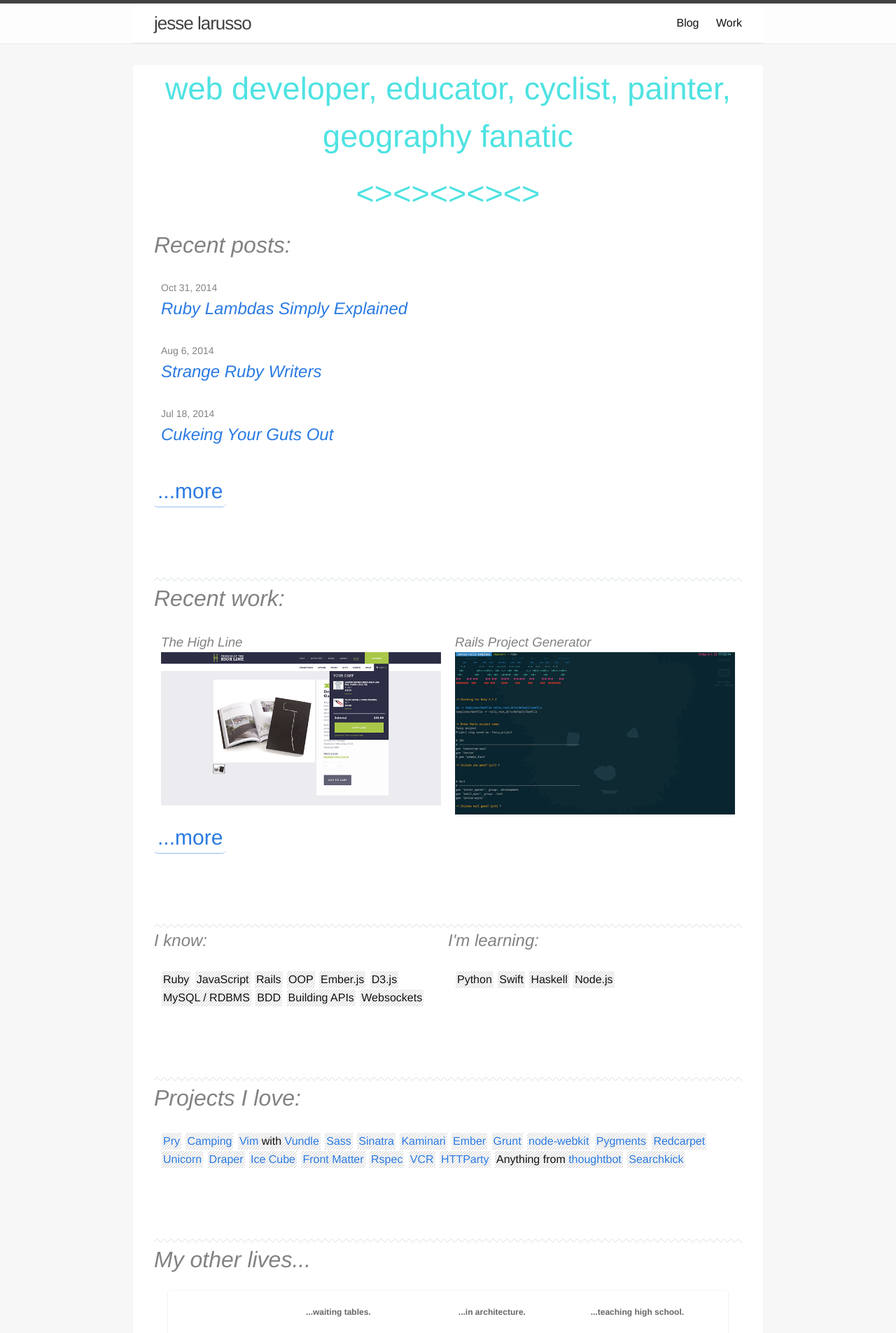
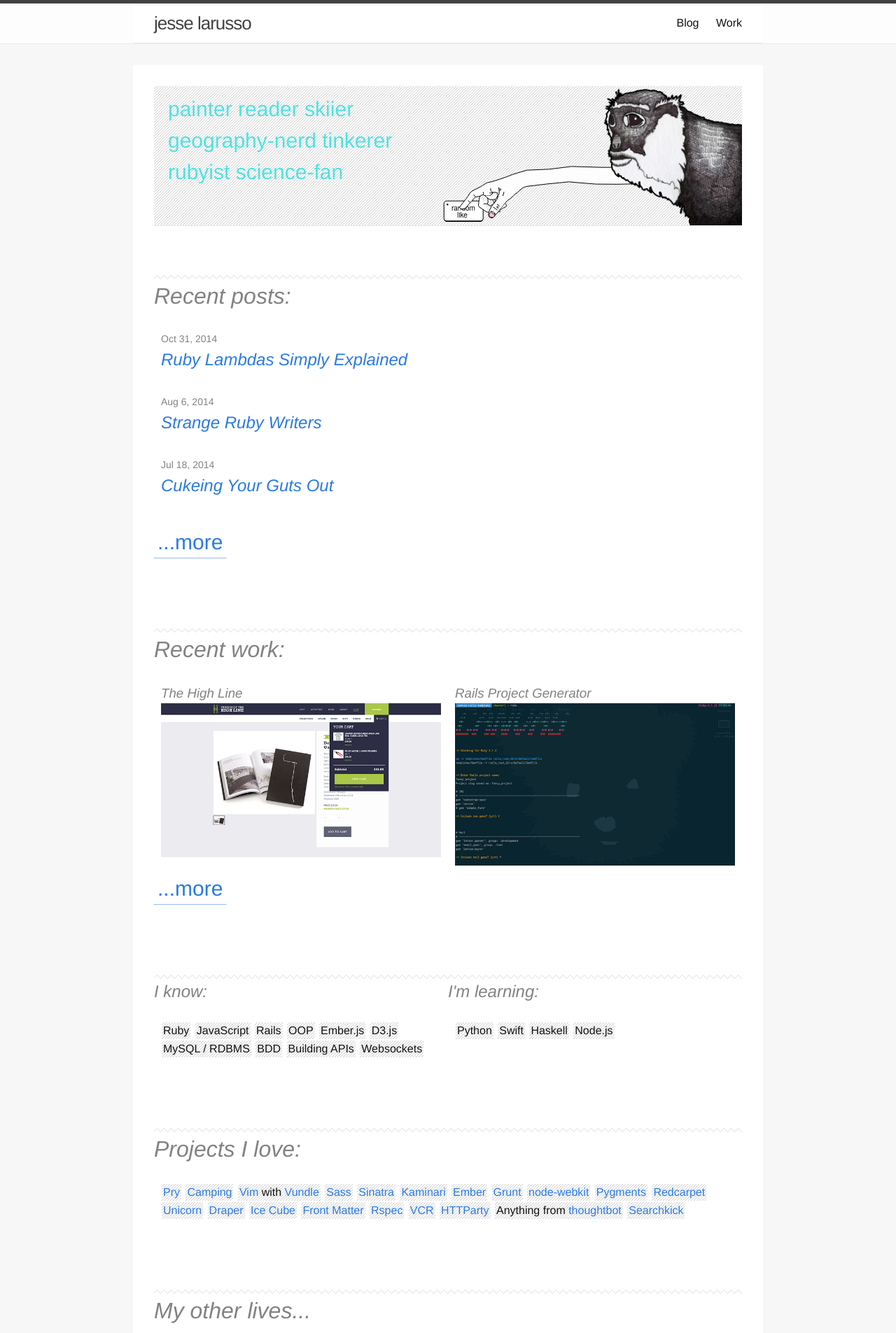
Before and after one commit to jlarusso/jlarusso.github.io, a Jekyll site: the page built from index.html, in a window 1280 px wide. Shown: the top 1905 px of the page at 70% size. Built offline with Jekyll 4.4.1, drawn with Linux system fonts in a browser that asks for light colours; some web fonts are replaced; Markdown is read by kramdown in place of the engine named in the settings.

Commit message:
Put monkey back in

```diff
--- a/_includes/hero.html
+++ b/_includes/hero.html
@@ -1,12 +1,12 @@
 <div class="monkey-hero">
-  <div id="heroText">
-  </div>
+  <p id="tagline" class="tagline"></p>
 
   <svg xmlns="http://www.w3.org/2000/svg" xmlns:xlink="http://www.w3.org/1999/xlink" version="1.1" x="0px" y="0px" width="450px" height="200px" viewBox="0 0 450 200" xml:space="preserve">
-    <g id="capslock" class="svg-caps inverted">
+    <g id="capslock" class="svg-caps">
       <path d="M80.2 169.4V190c0 2.2-1.8 4-4 4h-48c-2.2 0-4-1.8-4-4v-20.6"/>
       <path d="M80.2 188.8c0 2.2-1.8 4-4 4h-48c-2.2 0-4-1.8-4-4v-20.6c0-2.2 1.8-4 4-4h48c2.2 0 4 1.8 4 4V188.8 z" class="keyboard-key"/>
-      <text transform="matrix(1 0 0 1 29.3584 187.4346)" class="text">caps lock</text>
+      <text transform="matrix(1 0 0 1 35 178)" class="text">random</text>
+      <text transform="matrix(1 0 0 1 43 188)" class="text">like</text>
       <circle cx="29.2" cy="169.3" r="1.2" class="dot"/>
     </g>
     <g id="svg-hand">
--- a/_includes/subtle_hero.html
+++ /dev/null
@@ -1,5 +0,0 @@
-<div class="subtle-hero">
-  <!-- <span><><><><><></span> -->
-  <p>web developer, educator, cyclist, painter, geography fanatic<p>
-  <span><><><><><></span>
-</div>
--- a/_sass/_base.scss
+++ b/_sass/_base.scss
@@ -136,6 +136,7 @@ pre {
 // Wrapper
 // ----------------------------------------------------------------------------
 .wrapper {
+  position: relative;
   max-width: -webkit-calc(960px - (#{$spacing-unit} * 2));
   max-width:         calc(960px - (#{$spacing-unit} * 2));
   margin-right: auto;
--- a/_sass/_hero.scss
+++ b/_sass/_hero.scss
@@ -1,21 +1,22 @@
 // Hero
 // ----------------------------------------------------------------------------
-.subtle-hero {
+.tagline {
   color: rgb(79, 226, 226);
-  position: relative;
-  // border-bottom: 1px solid #e8e8e8;
+  position: absolute;
+  top: 10px;
+  left: 20px;
+  bottom: 10px;
   overflow: hidden;
-  font-size: 45px;
-  text-align: center;
-
-  span {
-    display: inline-block;
-  }
+  font-size: 30px;
+  width: 48%;
+  text-align: left;
+  margin: 0;
 }
 
 .monkey-hero {
   background: url('/images/patterns/stripe.png');
   position: relative;
+  top: 30px;
   height: 200px;
   border-bottom: 1px solid #e8e8e8;
   overflow: hidden;
@@ -46,6 +47,10 @@
 }
 
 .svg-caps {
+  cursor: pointer;
+  @include vendor-prefix(user-select, none);
+
+
   .keyboard-key {
     stroke: black;
     fill: white;
@@ -61,22 +66,24 @@
     fill: black;
   }
 
-  // &.inverted {
-  //   .keyboard-key {
-  //     stroke: white;
-  //     fill: black;
-  //   }
+  &.inverted {
+    cursor: auto;
 
-  //   .text {
-  //     font-family: 'HelveticaNeue';
-  //     font-size: 10px;
-  //     fill: white;
-  //   }
+    .keyboard-key {
+      stroke: white;
+      fill: black;
+    }
 
-  //   .dot {
-  //     fill: white;
-  //   }
-  // }
+    .text {
+      font-family: 'HelveticaNeue';
+      font-size: 10px;
+      fill: white;
+    }
+
+    .dot {
+      fill: white;
+    }
+  }
 }
 
 #heroText {
@@ -105,8 +112,8 @@
   @include vendor-prefix(transform-origin, '100% 0%');
   @include vendor-prefix(animation-name, presscaps);
   // @include vendor-prefix(animation-delay, 1s);
-  @include vendor-prefix(animation-duration, .1s);
-  @include vendor-prefix(animation-iteration-count, 30);
+  @include vendor-prefix(animation-duration, .3s);
+  @include vendor-prefix(animation-iteration-count, 7);
   @include vendor-prefix(animation-timing-function, ease-in);
   @include vendor-prefix(animation-fill-mode, forwards);
 }
--- a/_sass/_work.scss
+++ b/_sass/_work.scss
@@ -58,5 +58,5 @@
   font-size: 30px;
   border-bottom: 1px dotted;
   padding: 0 5px;
-  border-radius: 6px;
+  // border-radius: 6px;
 }
--- a/index.html
+++ b/index.html
@@ -2,8 +2,9 @@
 layout: default
 ---
 
-{% include subtle_hero.html %}
+{% include hero.html %}
 
+<div class="divider"></div>
 <h1>Recent posts:</h1>
 <div class="gutter">
   <ul class="post-list">
@@ -141,4 +142,4 @@ layout: default
   </tr>
 </table>
 
-<!-- <script src="/js/hero.js"></script> -->
+<script src="/js/hero.js"></script>
--- a/js/hero.js
+++ b/js/hero.js
@@ -1,14 +1,77 @@
-var heroText = document.getElementById("heroText");
+var likes = [
+  "web-developer",
+  "educator",
+  "cyclist",
+  "painter",
+  "brewer",
+  "geography-nerd",
+  "drawer",
+  "reader",
+  "walker",
+  "traveler",
+  "rubyist",
+  "tinkerer",
+  "hiker",
+  "skiier",
+  "builder",
+  "architect",
+  "film-fan",
+  "javascriptist",
+  "rails-nut",
+  "space-cadet",
+  "science-fan"
+]
 
-var randomWord = function() {
-  return 'a'
+function randomKey() {
+
+  var i = 0
+  var interval = 300
+  var appendWord = function() {
+    if (i < 7) {
+      addWord()
+      i++
+    }
+    setTimeout(appendWord, interval)
+  }
+
+  setTimeout(function(){appendWord()}, 300);
 }
 
-i = 30
-var appendWord = function() {
-  heroText.innerHTML = heroText.innerHTML + randomLetter()
+function addWord() {
+  likes = shuffle(likes)
+  var word = likes.shift()
+  var context = document.getElementById("tagline")
+  context.innerHTML = context.innerHTML + word + ' '
+  context.scrollTop = context.scrollHeight;
 
-  i--
-  if (i > 0) { setTimeout(appendLetter, 100) }
+  if (likes.length < 1) {
+    capslock = document.getElementById("capslock")
+    capslock.removeEventListener("click", addWord);
+    capslock.classList.add('inverted')
+  }
 }
-appendLetter()
+
+// Good ol Fisher-Yates
+function shuffle(array) {
+  var counter = array.length, temp, index;
+
+  // While there are elements in the array
+  while (counter > 0) {
+    // Pick a random index
+    index = Math.floor(Math.random() * counter);
+
+    // Decrease counter by 1
+    counter--;
+
+    // And swap the last element with it
+    temp = array[counter];
+    array[counter] = array[index];
+    array[index] = temp;
+  }
+
+  return array;
+}
+
+
+document.getElementById("capslock").addEventListener("click", addWord);
+randomKey()
```
